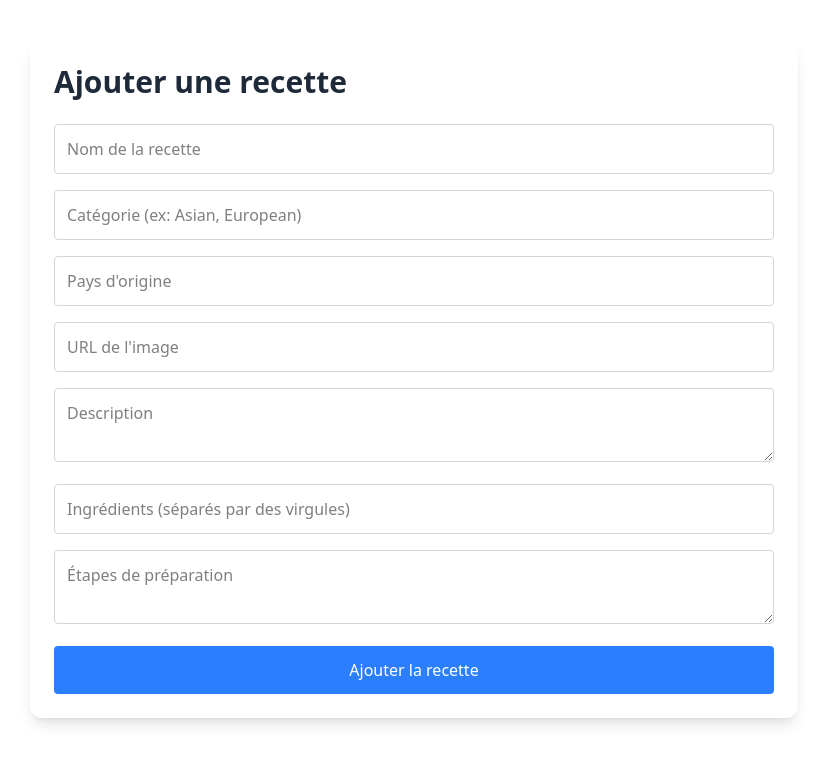
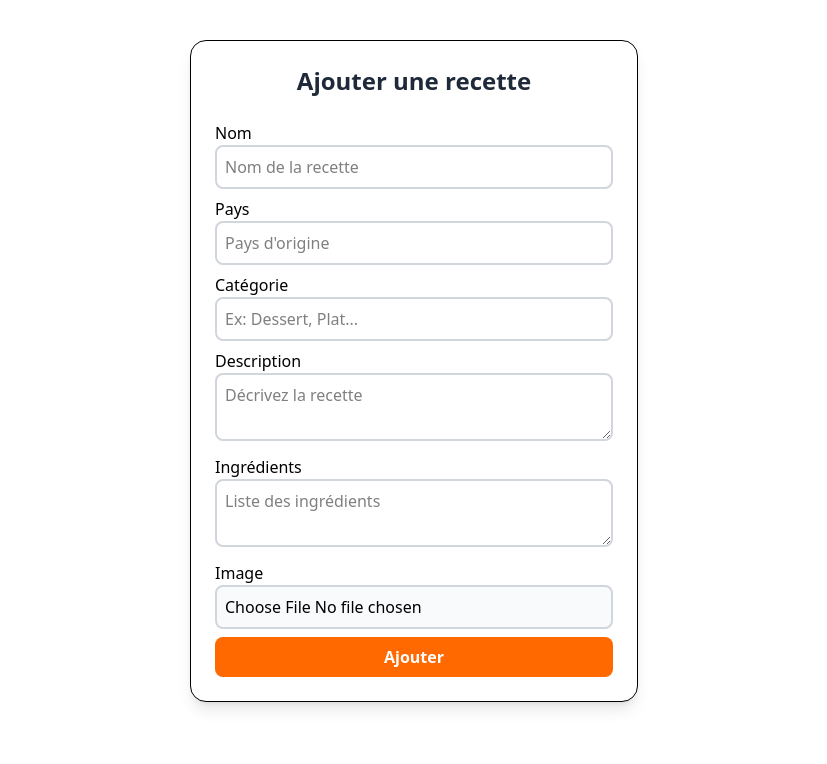
Before and after one commit to yassin701/Food-Atlas, a React (Vite) app: page /admin/add in a window 1280 px wide. Shown: the top 764 px of the page, without its empty margins (226-1053 px from the left). Built offline with nearby package versions, Linux system fonts and the light colour scheme.

Commit message:
modifier page Addrecipes

```diff
--- a/src/App.jsx
+++ b/src/App.jsx
@@ -16,9 +16,6 @@ function App() {
       </Routes>
     </Router>
   );
-
-
-
 }
 
 export default App;
--- a/src/pages/AddRecipes.jsx
+++ b/src/pages/AddRecipes.jsx
@@ -3,118 +3,177 @@ import axios from "axios";
 import { useNavigate } from "react-router-dom";
 
 export default function AddRecipe() {
+  const [name, setName] = useState("");
+  const [country, setCountry] = useState("");
+  const [category, setCategory] = useState("");
+  const [description, setDescription] = useState("");
+  const [ingredients, setIngredients] = useState("");
+  const [image, setImage] = useState(null);
+
+  const [errors, setErrors] = useState({});
+  const [success, setSuccess] = useState("");
+
   const navigate = useNavigate();
-  const [form, setForm] = useState({
-    name: "",
-    category: "",
-    country: "",
-    image: "",
-    description: "",
-    ingredients: "",
-    steps: "",
-  });
-  const [loading, setLoading] = useState(false);
-  const [error, setError] = useState("");
-
-  const handleChange = (e) => {
-    setForm({ ...form, [e.target.name]: e.target.value });
-  };
 
   const handleSubmit = async (e) => {
     e.preventDefault();
+    let isValid = true;
+    let newErrors = {};
 
-    // Validation simple
-    if (!form.name || !form.country || !form.category) {
-      setError("Veuillez remplir tous les champs obligatoires.");
-      return;
+    if (!name.trim()) {
+      newErrors.name = "Le nom est obligatoire.";
+      isValid = false;
+    }
+    if (!country.trim()) {
+      newErrors.country = "Le pays est obligatoire.";
+      isValid = false;
+    }
+    if (!category.trim()) {
+      newErrors.category = "La catégorie est obligatoire.";
+      isValid = false;
+    }
+    if (!description.trim()) {
+      newErrors.description = "La description est obligatoire.";
+      isValid = false;
+    }
+    if (!ingredients.trim()) {
+      newErrors.ingredients = "Les ingrédients sont obligatoires.";
+      isValid = false;
+    }
+    if (!image) {
+      newErrors.image = "Veuillez importer une image.";
+      isValid = false;
     }
 
-    const newRecipe = {
-      ...form,
-      ingredients: form.ingredients.split(",").map(i => i.trim()), // transformer la string en tableau
+    setErrors(newErrors);
+    if (!isValid) return;
+
+    // Préparer les données (image en base64)
+    const fileReader = new FileReader();
+    fileReader.onloadend = async () => {
+      const recipeData = {
+        name,
+        country,
+        category,
+        description,
+        ingredients,
+        image: fileReader.result, // base64 version
+      };
+
+      try {
+        await axios.post("http://localhost:3002/recipes", recipeData);
+        setSuccess("Recette ajoutée !");
+        setTimeout(() => navigate("/recipes"), 1000);
+      } catch (error) {
+        console.log(error);
+      }
     };
 
-    try {
-      setLoading(true);
-      await axios.post("http://localhost:3002/recipes", newRecipe);
-      setLoading(false);
-      navigate("/recipes"); // retour à la liste après ajout
-    } catch (err) {
-      setError("Erreur lors de l'ajout de la recette.");
-      setLoading(false);
-    }
+    fileReader.readAsDataURL(image);
   };
 
-  return (
-    <div className="max-w-3xl mx-auto p-6 bg-white rounded-xl shadow-lg mt-10">
-      <h1 className="text-3xl font-bold mb-6 text-gray-800">Ajouter une recette</h1>
-      {error && <p className="text-red-500 mb-4">{error}</p>}
+   return (
+    <div className="flex justify-center mt-10 px-4">
+      <form
+        onSubmit={handleSubmit}
+        className="w-full max-w-md bg-white p-6 rounded-2xl shadow-lg border"
+      >
+        <h2 className="text-2xl font-bold mb-6 text-center text-gray-800">
+          Ajouter une recette
+        </h2>
 
-      <form onSubmit={handleSubmit} className="space-y-4">
+        {/* Name */}
+        <label className="font-medium">Nom</label>
         <input
-          type="text"
-          name="name"
+          className="w-full border-2 border-gray-300 p-2 rounded-lg mb-2 focus:ring-2 focus:ring-orange-400"
+          value={name}
+          onChange={(e) => setName(e.target.value)}
           placeholder="Nom de la recette"
-          value={form.name}
-          onChange={handleChange}
-          className="w-full p-3 border border-gray-300 rounded focus:outline-none focus:ring-2 focus:ring-blue-400"
-          required
         />
+        {errors.name && <p className="text-red-500 text-sm mb-3">{errors.name}</p>}
+
+        {/* Country */}
+        <label className="font-medium">Pays</label>
         <input
-          type="text"
-          name="category"
-          placeholder="Catégorie (ex: Asian, European)"
-          value={form.category}
-          onChange={handleChange}
-          className="w-full p-3 border border-gray-300 rounded focus:outline-none focus:ring-2 focus:ring-blue-400"
-          required
+          className="w-full border-2 border-gray-300 p-2 rounded-lg mb-2 focus:ring-2 focus:ring-orange-400"
+          value={country}
+          onChange={(e) => setCountry(e.target.value)}
+          placeholder="Pays d'origine"
         />
+        {errors.country && <p className="text-red-500 text-sm mb-3">{errors.country}</p>}
+
+        {/* Category */}
+        <label className="font-medium">Catégorie</label>
         <input
-          type="text"
-          name="country"
-          placeholder="Pays d'origine"
-          value={form.country}
-          onChange={handleChange}
-          className="w-full p-3 border border-gray-300 rounded focus:outline-none focus:ring-2 focus:ring-blue-400"
-          required
+          className="w-full border-2 border-gray-300 p-2 rounded-lg mb-2 focus:ring-2 focus:ring-orange-400"
+          value={category}
+          onChange={(e) => setCategory(e.target.value)}
+          placeholder="Ex: Dessert, Plat..."
         />
+        {errors.category && (
+          <p className="text-red-500 text-sm mb-3">{errors.category}</p>
+        )}
+
+        {/* Description */}
+        <label className="font-medium">Description</label>
+        <textarea
+          className="w-full border-2 border-gray-300 p-2 rounded-lg mb-2 focus:ring-2 focus:ring-orange-400"
+          value={description}
+          onChange={(e) => setDescription(e.target.value)}
+          placeholder="Décrivez la recette"
+        ></textarea>
+        {errors.description && (
+          <p className="text-red-500 text-sm mb-3">{errors.description}</p>
+        )}
+
+        {/* Ingredients */}
+        <label className="font-medium">Ingrédients</label>
+        <textarea
+          className="w-full border-2 border-gray-300 p-2 rounded-lg mb-2 focus:ring-2 focus:ring-orange-400"
+          value={ingredients}
+          onChange={(e) => setIngredients(e.target.value)}
+          placeholder="Liste des ingrédients"
+        ></textarea>
+        {errors.ingredients && (
+          <p className="text-red-500 text-sm mb-3">{errors.ingredients}</p>
+        )}
+
+        {/* Image Upload */}
+        <label className="font-medium">Image</label>
         <input
-          type="text"
-          name="image"
-          placeholder="URL de l'image"
-          value={form.image}
-          onChange={handleChange}
-          className="w-full p-3 border border-gray-300 rounded focus:outline-none focus:ring-2 focus:ring-blue-400"
+          type="file"
+          accept="image/*"
+          className="w-full border-2 border-gray-300 p-2 rounded-lg cursor-pointer mb-2 bg-gray-50"
+          onChange={(e) => {
+            const file = e.target.files[0];
+            if (file) setImage(URL.createObjectURL(file));
+          }}
         />
-        <textarea
-          name="description"
-          placeholder="Description"
-          value={form.description}
-          onChange={handleChange}
-          className="w-full p-3 border border-gray-300 rounded focus:outline-none focus:ring-2 focus:ring-blue-400"
-        />
-        <input
-          type="text"
-          name="ingredients"
-          placeholder="Ingrédients (séparés par des virgules)"
-          value={form.ingredients}
-          onChange={handleChange}
-          className="w-full p-3 border border-gray-300 rounded focus:outline-none focus:ring-2 focus:ring-blue-400"
-        />
-        <textarea
-          name="steps"
-          placeholder="Étapes de préparation"
-          value={form.steps}
-          onChange={handleChange}
-          className="w-full p-3 border border-gray-300 rounded focus:outline-none focus:ring-2 focus:ring-blue-400"
-        />
+        {errors.image && (
+          <p className="text-red-500 text-sm mb-3">{errors.image}</p>
+        )}
 
+        {/* Preview */}
+        {image && (
+          <img
+            src={image}
+            className="w-full h-40 object-cover rounded-lg shadow mb-3"
+          />
+        )}
+
+        {/* Success */}
+        {success && (
+          <p className="text-green-600 font-medium text-center mb-4">
+            {success}
+          </p>
+        )}
+
+        {/* Submit */}
         <button
           type="submit"
-          className="w-full bg-blue-500 text-white p-3 rounded hover:bg-blue-600 transition"
-          disabled={loading}
+          className="w-full bg-orange-500 hover:bg-orange-600 text-white py-2 rounded-lg font-semibold"
         >
-          {loading ? "Ajout en cours..." : "Ajouter la recette"}
+          Ajouter
         </button>
       </form>
     </div>
```
